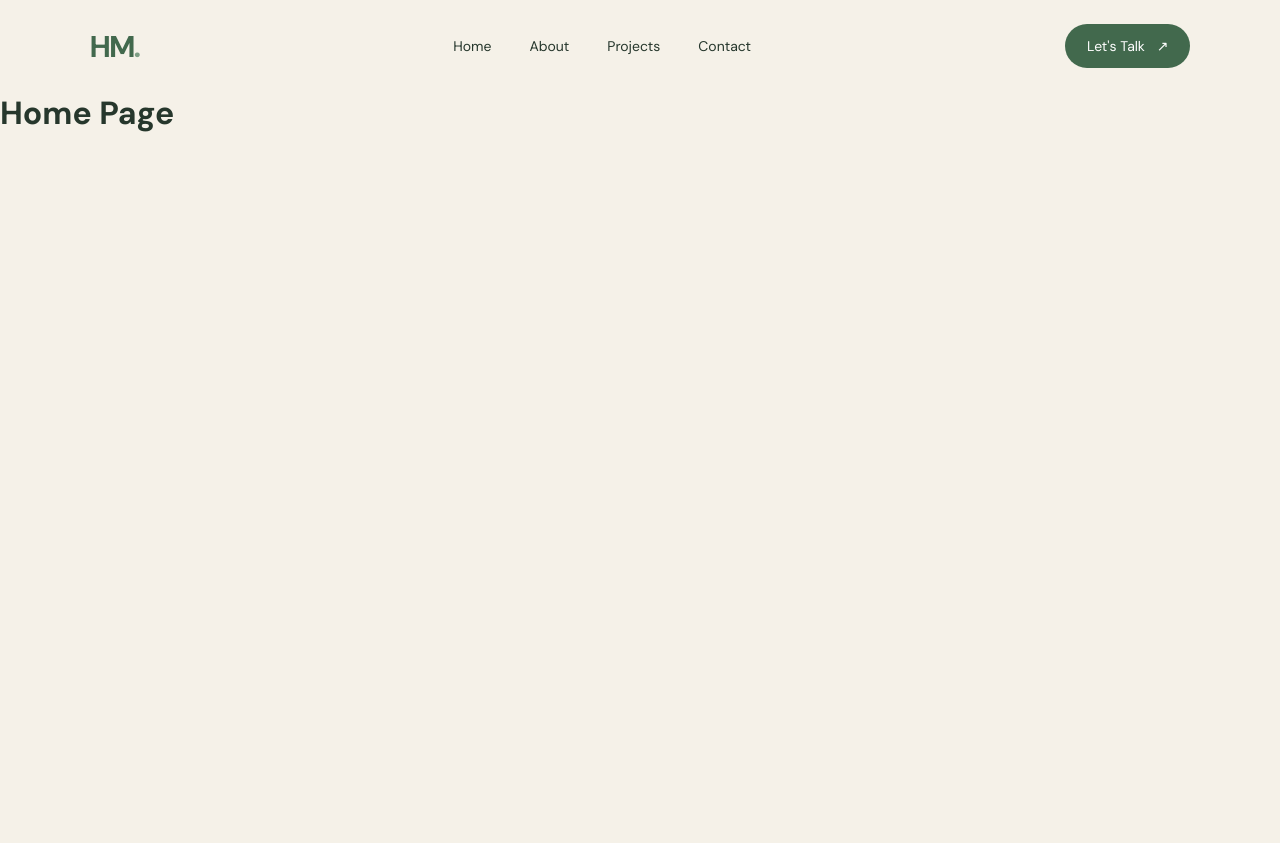
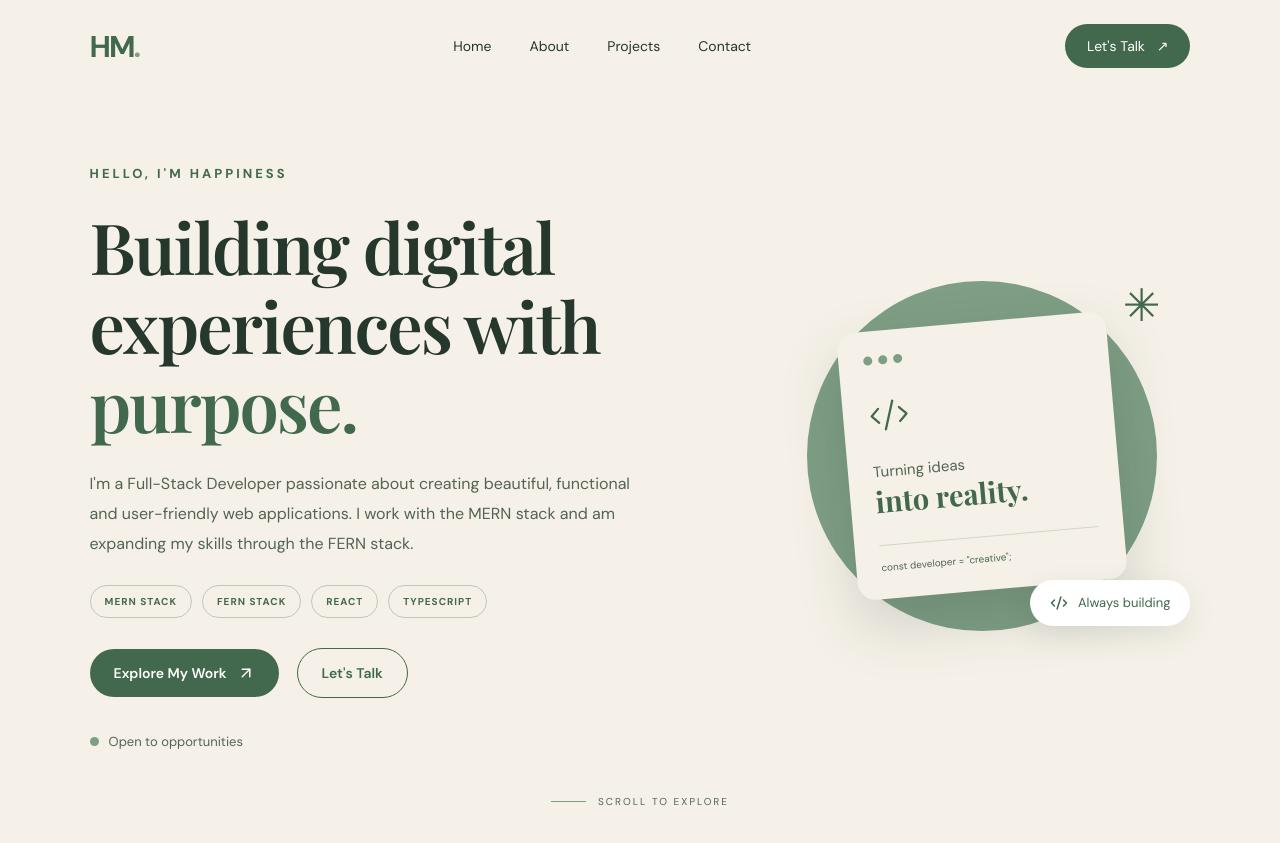
Before and after one commit to Happiness549/Portfolio, a React (Vite) app: page / in a window 1280 px wide. Before the commit the page ends 800 px from the top, so only its background shows below. Built offline with nearby package versions, Linux system fonts and the light colour scheme.

Commit message:
Added home page and added it to app.tsx

```diff
--- a/src/App.tsx
+++ b/src/App.tsx
@@ -2,6 +2,7 @@ import { useState } from 'react'
 import './App.css'
 import { Routes, Route } from "react-router-dom";
 import {Navbar} from "./components/Navbar/Navbar";
+import {Home} from "./pages/Home/Home";
 
 function App() {
 
@@ -10,7 +11,7 @@ function App() {
     <>
       <Navbar />
       <Routes>
-        <Route path="/" element={<h1>Home Page</h1>} />
+        <Route path="/" element={<Home />} />
         <Route path="/about" element={<h1>About Page</h1>} />
         <Route path="/projects" element={<h1>Projects Page</h1>} />
         <Route path="/contact" element={<h1>Contact Page</h1>} />
--- /dev/null
+++ b/src/pages/Home/Home.module.css
@@ -0,0 +1,302 @@
+
+.home {
+  min-height: calc(100vh - 90px);
+  padding: 70px 7% 35px;
+  background: var(--color-cream);
+  display: flex;
+  flex-direction: column;
+  justify-content: center;
+  overflow: hidden;
+}
+
+.hero {
+  max-width: 1400px;
+  width: 100%;
+  margin: 0 auto;
+  display: grid;
+  grid-template-columns: 1.2fr 0.8fr;
+  align-items: center;
+  gap: 60px;
+}
+
+.heroContent {
+  max-width: 680px;
+}
+
+.greeting {
+  display: inline-block;
+  color: var(--color-primary);
+  font-size: 13px;
+  font-weight: 700;
+  letter-spacing: 3px;
+  margin-bottom: 25px;
+}
+
+.heroContent h1 {
+  font-family: "Playfair Display", serif;
+  font-size: clamp(45px, 5.5vw, 76px);
+  line-height: 1.12;
+  color: var(--color-dark);
+  font-weight: 600;
+  letter-spacing: -2px;
+}
+
+.heroContent h1 span {
+  color: var(--color-primary);
+  font-style: italic;
+}
+
+.description {
+  max-width: 550px;
+  color: var(--color-text);
+  font-size: 16px;
+  line-height: 1.9;
+  margin: 25px 0;
+}
+
+.stackTags {
+  display: flex;
+  flex-wrap: wrap;
+  gap: 10px;
+  margin-bottom: 30px;
+}
+
+.stackTags span {
+  border: 1px solid rgba(66, 105, 77, 0.3);
+  color: var(--color-primary);
+  padding: 9px 14px;
+  border-radius: 30px;
+  font-size: 10px;
+  font-weight: 700;
+  letter-spacing: 1px;
+}
+
+.heroButtons {
+  display: flex;
+  align-items: center;
+  gap: 18px;
+}
+
+.primaryButton,
+.secondaryButton {
+  display: inline-flex;
+  align-items: center;
+  justify-content: center;
+  gap: 10px;
+  padding: 15px 24px;
+  border-radius: 30px;
+  font-size: 14px;
+  font-weight: 600;
+  transition: all 0.3s ease;
+}
+
+.primaryButton {
+  background: var(--color-primary);
+  color: white;
+}
+
+.primaryButton:hover {
+  background: var(--color-dark);
+  transform: translateY(-4px);
+}
+
+.secondaryButton {
+  border: 1px solid var(--color-primary);
+  color: var(--color-primary);
+}
+
+.secondaryButton:hover {
+  background: var(--color-primary);
+  color: white;
+}
+
+.availability {
+  display: flex;
+  align-items: center;
+  gap: 10px;
+  margin-top: 35px;
+  color: var(--color-text);
+  font-size: 13px;
+}
+
+.statusDot {
+  width: 9px;
+  height: 9px;
+  border-radius: 50%;
+  background: var(--color-secondary);
+}
+
+.heroVisual {
+  position: relative;
+  display: flex;
+  align-items: center;
+  justify-content: center;
+  min-height: 430px;
+}
+
+.visualCircle {
+  width: 350px;
+  height: 350px;
+  border-radius: 50%;
+  background: var(--color-secondary);
+  display: flex;
+  align-items: center;
+  justify-content: center;
+}
+
+.codeCard {
+  width: 270px;
+  padding: 25px;
+  background: var(--color-cream);
+  border-radius: 18px;
+  box-shadow: 0 25px 60px rgba(38, 55, 44, 0.18);
+  transform: rotate(-5deg);
+}
+
+.codeHeader {
+  display: flex;
+  gap: 6px;
+  margin-bottom: 30px;
+}
+
+.codeHeader span {
+  width: 9px;
+  height: 9px;
+  border-radius: 50%;
+  background: var(--color-secondary);
+}
+
+.codeCard > svg {
+  color: var(--color-primary);
+  margin-bottom: 20px;
+}
+
+.codeCard p {
+  color: var(--color-text);
+  font-size: 15px;
+}
+
+.codeCard h2 {
+  color: var(--color-primary);
+  font-family: "Playfair Display", serif;
+  font-size: 29px;
+}
+
+.codeFooter {
+  margin-top: 25px;
+  padding-top: 15px;
+  border-top: 1px solid rgba(66, 105, 77, 0.2);
+  font-size: 10px;
+}
+
+.codeFooter span:first-child {
+  color: var(--color-text);
+}
+
+.codeFooter span:last-child {
+  color: var(--color-primary);
+}
+
+.floatingTag {
+  position: absolute;
+  bottom: 45px;
+  right: 0;
+  display: flex;
+  align-items: center;
+  gap: 10px;
+  padding: 14px 20px;
+  border-radius: 30px;
+  background: white;
+  color: var(--color-primary);
+  box-shadow: 0 10px 30px rgba(38, 55, 44, 0.1);
+  font-size: 13px;
+}
+
+.decorativeStar {
+  position: absolute;
+  top: 35px;
+  right: 30px;
+  color: var(--color-primary);
+  font-size: 45px;
+}
+
+.scrollIndicator {
+  display: flex;
+  align-items: center;
+  justify-content: center;
+  gap: 12px;
+  margin-top: 45px;
+  color: var(--color-text);
+  font-size: 10px;
+  letter-spacing: 2px;
+}
+
+.scrollIndicator span {
+  width: 35px;
+  height: 1px;
+  background: var(--color-secondary);
+}
+
+@media (max-width: 900px) {
+  .hero {
+    grid-template-columns: 1fr;
+    gap: 30px;
+  }
+
+  .heroContent {
+    margin: 0 auto;
+    text-align: center;
+  }
+
+  .description {
+    margin-left: auto;
+    margin-right: auto;
+  }
+
+  .stackTags,
+  .heroButtons,
+  .availability {
+    justify-content: center;
+  }
+
+  .heroVisual {
+    min-height: 380px;
+  }
+}
+
+@media (max-width: 500px) {
+  .home {
+    padding: 55px 6% 30px;
+  }
+
+  .heroContent h1 {
+    font-size: 43px;
+  }
+
+  .description {
+    font-size: 14px;
+  }
+
+  .heroButtons {
+    flex-direction: column;
+  }
+
+  .primaryButton,
+  .secondaryButton {
+    width: 100%;
+  }
+
+  .visualCircle {
+    width: 290px;
+    height: 290px;
+  }
+
+  .codeCard {
+    width: 235px;
+  }
+
+  .floatingTag {
+    right: -5px;
+    bottom: 20px;
+  }
+}
--- /dev/null
+++ b/src/pages/Home/Home.tsx
@@ -0,0 +1,89 @@
+
+import { Link } from "react-router-dom";
+import { ArrowUpRight, Code2 } from "lucide-react";
+import { motion } from "framer-motion";
+import styles from "./Home.module.css";
+
+export const Home = () => {
+  return (
+    <main className={styles.home} id="home">
+      <section className={styles.hero}>
+        <motion.div
+          className={styles.heroContent}
+          initial={{ opacity: 0, y: 30 }}
+          animate={{ opacity: 1, y: 0 }}
+          transition={{ duration: 0.8 }}
+        >
+          <span className={styles.greeting}>HELLO, I'M HAPPINESS</span>
+
+          <h1>Building digital<br />experiences with<span> purpose.</span></h1>
+
+          <p className={styles.description}>
+            I'm a Full-Stack Developer passionate about creating
+            beautiful, functional and user-friendly web applications.
+            I work with the MERN stack and am expanding my skills
+            through the FERN stack.
+          </p>
+
+          <div className={styles.stackTags}>
+            <span>MERN STACK</span>
+            <span>FERN STACK</span>
+            <span>REACT</span>
+            <span>TYPESCRIPT</span>
+          </div>
+
+          <div className={styles.heroButtons}>
+            <Link to="/projects" className={styles.primaryButton}> Explore My Work <ArrowUpRight size={18} />
+            </Link>
+
+            <Link to="/contact" className={styles.secondaryButton}>Let's Talk</Link>
+          </div>
+
+          <div className={styles.availability}>
+            <span className={styles.statusDot}></span>
+            Open to opportunities
+          </div>
+        </motion.div>
+
+        <motion.div
+          className={styles.heroVisual}
+          initial={{ opacity: 0, scale: 0.9 }}
+          animate={{ opacity: 1, scale: 1 }}
+          transition={{ duration: 0.9, delay: 0.2 }}
+        >
+          <div className={styles.visualCircle}>
+            <div className={styles.codeCard}>
+              <div className={styles.codeHeader}>
+                <span></span>
+                <span></span>
+                <span></span>
+              </div>
+
+              <Code2 size={42} strokeWidth={1.3} />
+
+              <p>Turning ideas</p>
+              <h2>into reality.</h2>
+
+              <div className={styles.codeFooter}>
+                <span>const developer = </span>
+                <span>"creative";</span>
+              </div>
+            </div>
+          </div>
+
+          <div className={styles.floatingTag}>
+            <Code2 size={18} />
+            <span>Always building</span>
+            </div>
+
+          <span className={styles.decorativeStar}>✳</span>
+        </motion.div>
+      </section>
+
+      <div className={styles.scrollIndicator}>
+        <span></span>
+        SCROLL TO EXPLORE
+      </div>
+    </main>
+  );
+};
```
